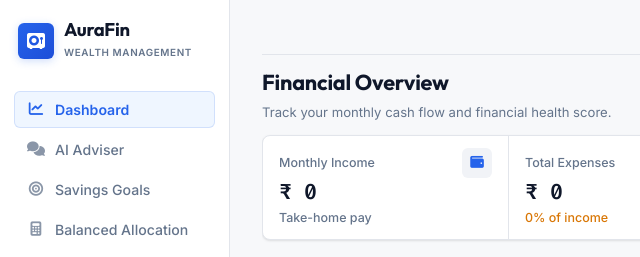
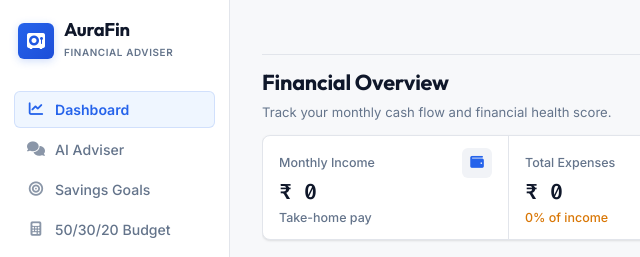
Before and after one commit to SubhashPratap/aurafin-ai-financial-adviser, a website: page index.html in a window 1280 px wide. Shown: the top 257 px of the page, 0-640 px from the left. Drawn offline with nearby package versions, Linux system fonts and the light colour scheme.

Commit message:
style(vocab): simplify brand subtitle and sidebar nav titles to clear non-fancy labels

```diff
--- a/index.html
+++ b/index.html
@@ -40,7 +40,7 @@
             </div>
             <div class="brand-text">
               <h2>AuraFin</h2>
-              <span>Wealth Management</span>
+              <span>Financial Adviser</span>
             </div>
           </div>
           <button id="mobile-menu-toggle" class="mobile-menu-toggle" aria-label="Toggle Navigation Menu">
@@ -63,7 +63,7 @@
           </button>
           <button class="nav-item" data-tab="calculator">
             <i class="fa-solid fa-calculator"></i>
-            <span>Balanced Allocation</span>
+            <span>50/30/20 Budget</span>
           </button>
         </nav>
 
@@ -407,10 +407,10 @@
           </div>
         </section>
 
-        <!-- TAB 4: BALANCED ALLOCATION -->
+        <!-- TAB 4: 50/30/20 BUDGET -->
         <section id="tab-calculator" class="tab-page">
           <div class="page-title">
-            <h1>Balanced Allocation</h1>
+            <h1>50/30/20 Budget Rule</h1>
             <p>
               A simple guide to split your monthly income into essential bills (50%), personal fun (30%), and savings (20%).
             </p>
```
